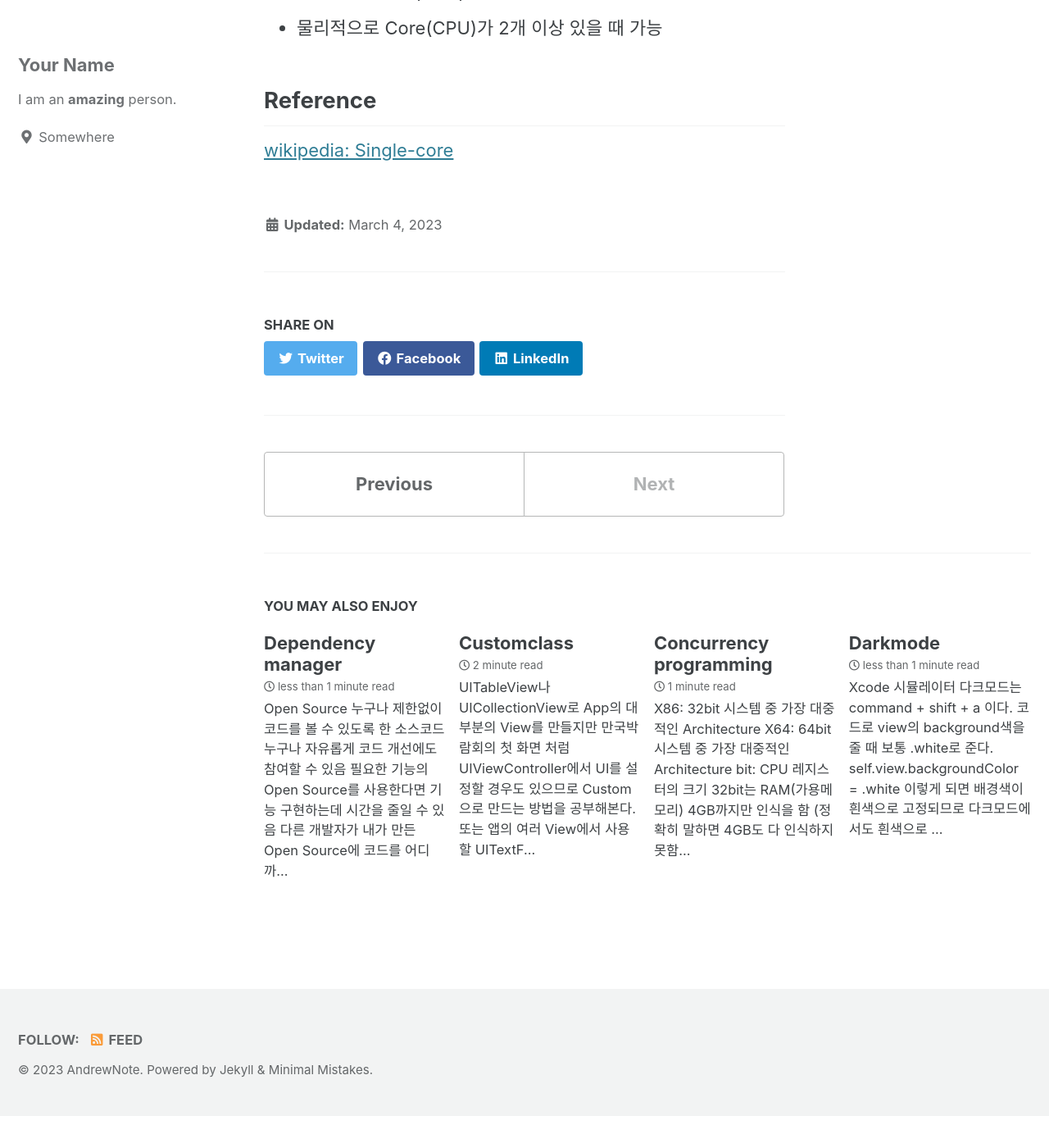
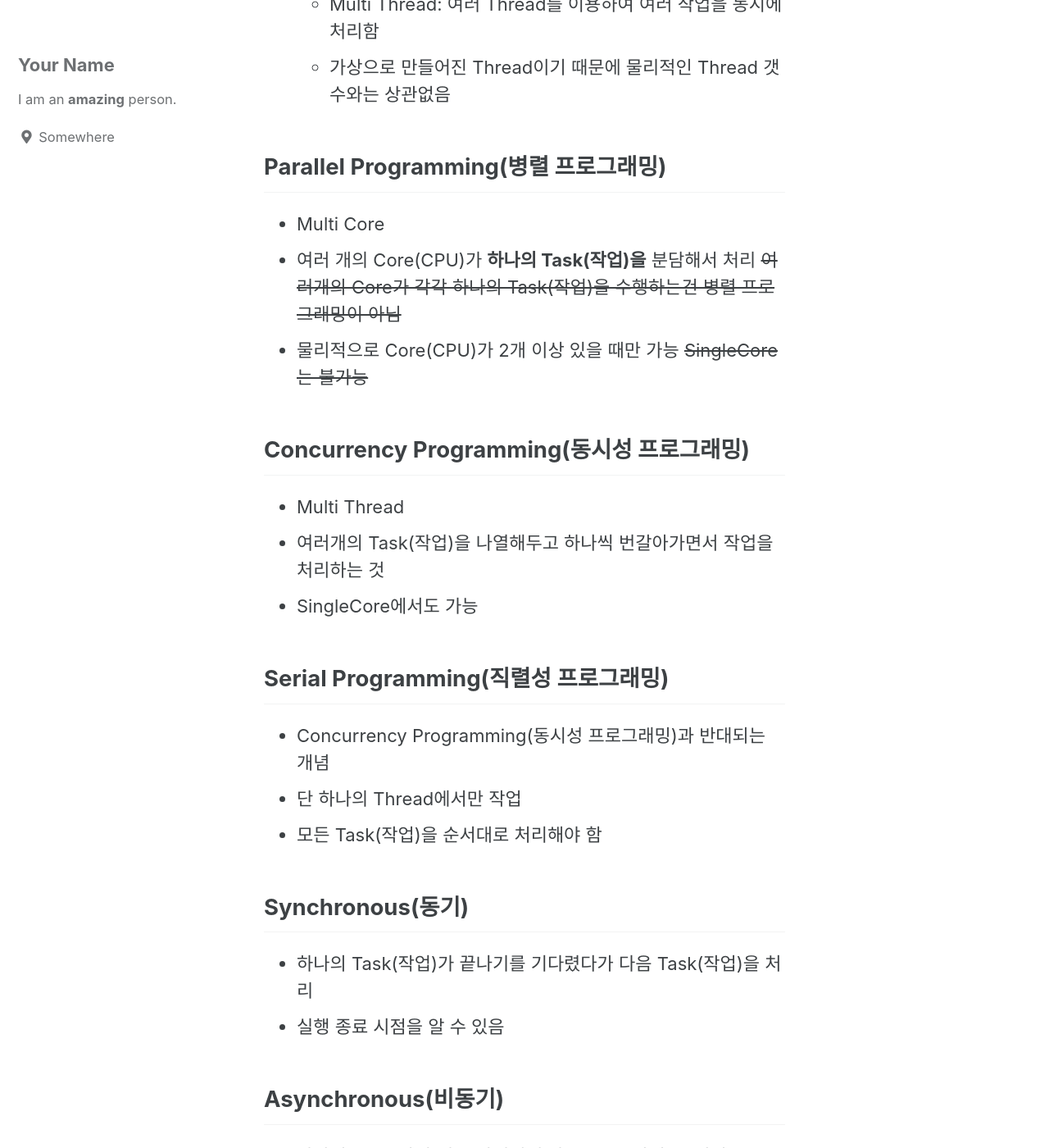
Before and after one commit to AndrewNote/andrewnote.github.io, a Jekyll site: the page built from _posts/2023-03-04-Concurrency Programming.md, in a window 1280 px wide and 1400 px high, scrolled down 1503 px. Shown: the whole window at 82% size. Built offline with Jekyll 4.4.1, drawn with Linux system fonts in a browser that asks for light colours; cached includes are drawn as plain includes; before the commit the page ends 2864 px from its top, so only the background shows below that; some of the changed text lies outside the part shown.

Commit message:
refactor: Concurrency Programming

```diff
--- a/_posts/2023-03-04-Concurrency Programming.md
+++ b/_posts/2023-03-04-Concurrency Programming.md
@@ -1,3 +1,8 @@
+# 동시성 프로그래밍
+- 모든 Task(작업)를 하나의 Thread가 아닌 여러개의 Thread가 처리하기 때문에 효율적으로 Task(작업)을 처리할 수 있음
+- 효율적으로 Task(작업)를 처리한다면 Software가 더 자연스럽게 동작할 수 있음 **(최적화)**
+- 자연스럽게 동작한다는건 Software의 사용성과 반응성이 좋아진다고 볼 수 있음
+
 ## Core
 - 한번에 한가지 일만 처리
 - Core가 여러 개라면 여러개의 일을 동시에 처리할 수 있다
@@ -20,8 +25,34 @@
 - 가상으로 만들어진 Thread이기 때문에 물리적인 Thread 갯수와는 상관없음
 
 ## Parallel Programming(병렬 프로그래밍)
-- 여러 개의 Core(CPU)가 하나의 Task작업을 분담해서 처리
-- 물리적으로 Core(CPU)가 2개 이상 있을 때 가능
+- Multi Core
+- 여러 개의 Core(CPU)가 **하나의 Task(작업)을** 분담해서 처리
+    ~~여러개의 Core가 각각 하나의 Task(작업)을 수행하는건 병렬 프로그래밍이 아님~~
+- 물리적으로 Core(CPU)가 2개 이상 있을 때만 가능 ~~SingleCore는 불가능~~
+
+## Concurrency Programming(동시성 프로그래밍)
+- Multi Thread
+- 여러개의 Task(작업)을 나열해두고 하나씩 번갈아가면서 작업을 처리하는 것
+- SingleCore에서도 가능
+
+## Serial Programming(직렬성 프로그래밍)
+- Concurrency Programming(동시성 프로그래밍)과 반대되는 개념
+- 단 하나의 Thread에서만 작업
+- 모든 Task(작업)을 순서대로 처리해야 함
+
+## Synchronous(동기)
+- 하나의 Task(작업)가 끝나기를 기다렸다가 다음 Task(작업)을 처리
+- 실행 종료 시점을 알 수 있음
+
+## Asynchronous(비동기)
+- 하나의 Task(작업)가 끝나기전에 다음 Task(작업)을 처리
+- 실행 종료 시점을 알 수 없음
+
+## GCD(Grand Central Dispatch)
+- 직접 Core와 Thread를 관리하지 않아도 시스템에서 관리해줌
+- Multi Core / Multi Thread에 최적화
+
+
 
 ## Reference
 [wikipedia: Single-core](https://en.wikipedia.org/wiki/Single-core)
```
